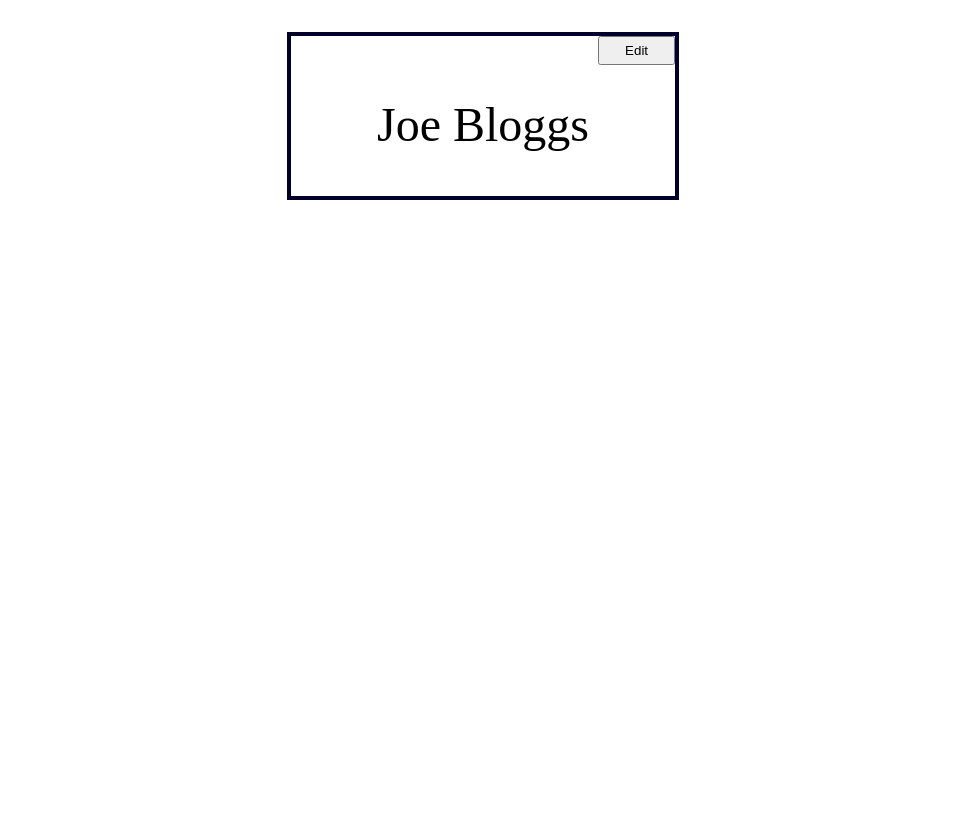
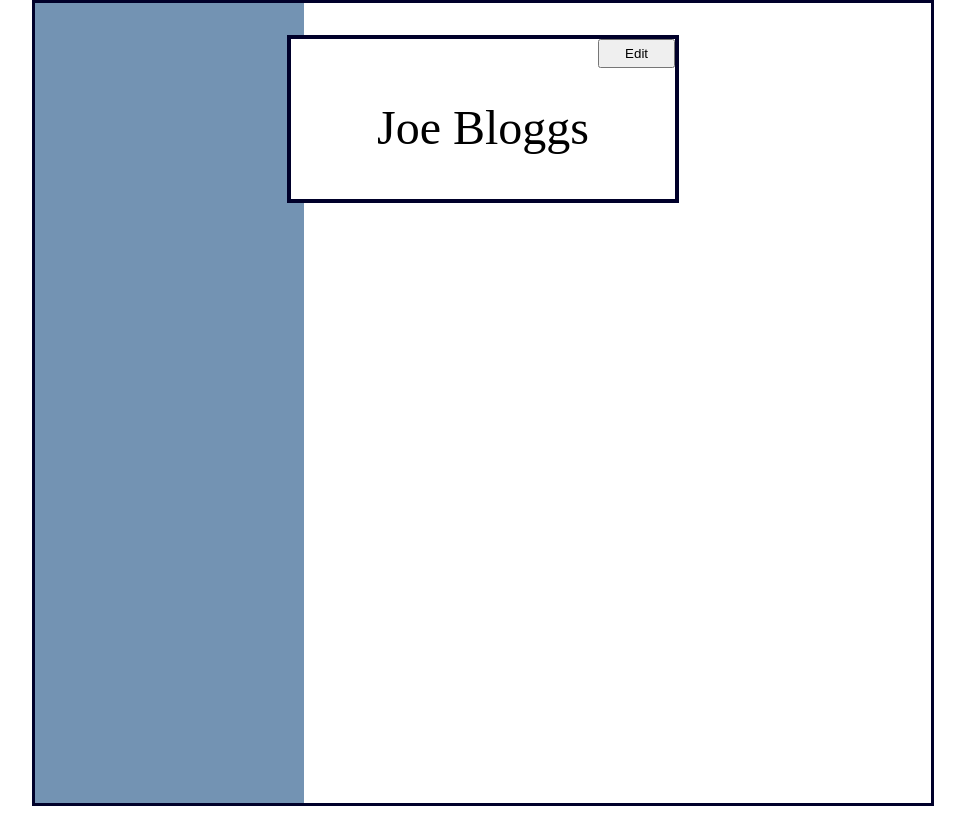
Before and after one commit to dwright1989/cv-app, a React (Create React App) app: page / in a window 1280 px wide. Shown: the whole page, without its empty margins (157-1122 px from the left). Built offline with nearby package versions, Linux system fonts and the light colour scheme.

Commit message:
full page css layout

```diff
--- a/src/App.js
+++ b/src/App.js
@@ -1,14 +1,18 @@
 
 import React from "react";
 import Header from "./Components/Header";
+import LeftPanel from "./Components/LeftPanel";
+import RightPanel from "./Components/RightPanel";
 import "./Styles/App.css";
 
 
 const App = () => {
   return (
-    <>
+    <div id="content">
       <Header />
-    </>
+      <LeftPanel />
+      <RightPanel />
+    </div>
   );
 };
 
--- /dev/null
+++ b/src/Components/LeftPanel.js
@@ -0,0 +1,11 @@
+import React from "react";
+
+
+const LeftPanel = () => {
+  return (
+    <div id="leftPanel">
+    </div>
+  );
+};
+
+export default LeftPanel;
--- /dev/null
+++ b/src/Components/RightPanel.js
@@ -0,0 +1,11 @@
+import React from "react";
+
+
+const RightPanel = () => {
+  return (
+    <div id="rightPanel">
+    </div>
+  );
+};
+
+export default RightPanel;
--- a/src/Styles/App.css
+++ b/src/Styles/App.css
@@ -5,16 +5,44 @@
     padding: 0;
 }
 
+:root{
+    --main-color: white;
+    --secondary-color: #00002A;
+    --tertiary-color: #7393B3;
+}
+
+#content{
+    display:grid;
+    grid-template-columns: 30% 70%;
+    width: 70%;
+    margin: auto;
+    border: 3px solid var(--secondary-color);
+}
+
+#leftPanel{
+    background-color: var(--tertiary-color);
+    height: 100vh;
+}
+
+#rightPanel{
+    background-color:var(--main-color);
+    height: 100vh;
+}
+
 /*HEADER*/
 
 #header{
-    border: 4px solid #00002A;
+    border: 4px solid var(--secondary-color);
+    background-color: var(--main-color);
     width: 30vw;
     min-width: 290px;
     margin: 2rem auto;
     display:flex;
     overflow: hidden;
     height: 20vh;
+    position: absolute;
+    left: 0;
+    right: 0;
 }
 
 #fullName{
```
